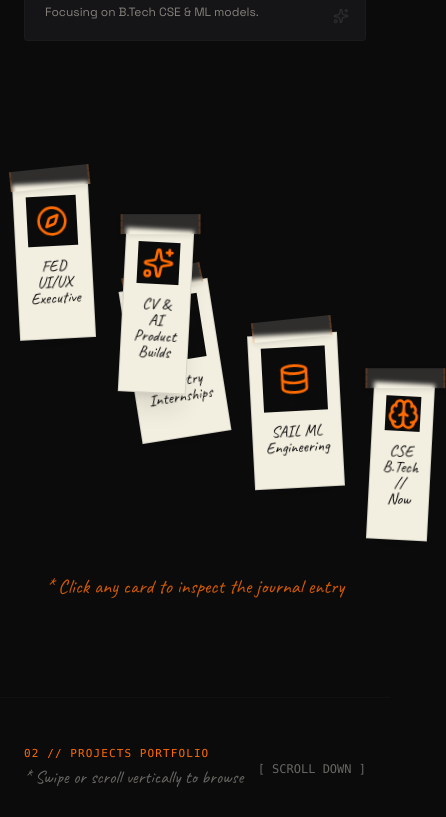
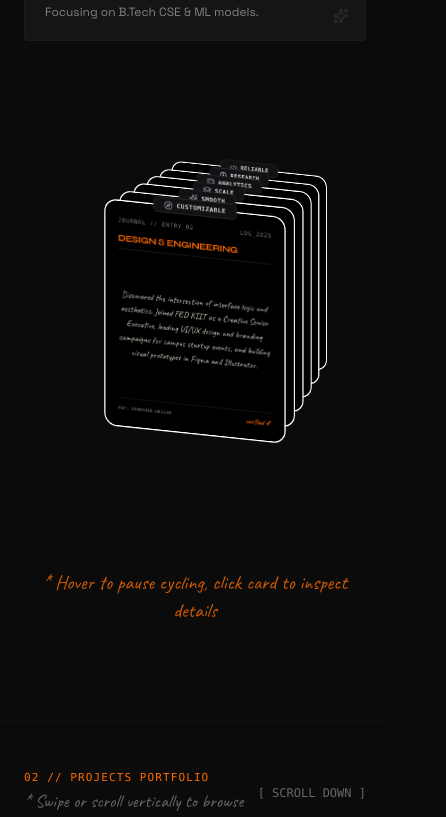
Before and after one commit to krrishx/krrish-portfolio, a Next.js app: page / in a window 390 px wide. Shown: the part 2706-3523 px from the top of the page, 446 px wide, since content can reach past the window. Built offline with nearby package versions, Linux system fonts and the light colour scheme; a web font is replaced by a local one.

Commit message:
checkpoint: story, projects and cardswap updates

```diff
--- a/package.json
+++ b/package.json
@@ -10,6 +10,7 @@
   },
   "dependencies": {
     "framer-motion": "^12.40.0",
+    "gsap": "^3.15.0",
     "lenis": "^1.3.23",
     "lucide-react": "^1.17.0",
     "next": "16.2.9",
--- a/src/app/layout.tsx
+++ b/src/app/layout.tsx
@@ -51,6 +51,7 @@ export default function RootLayout({
     <html
       lang="en"
       className={`${spaceGrotesk.variable} ${playfair.variable} ${syne.variable} ${caveat.variable} dark scroll-smooth`}
+      suppressHydrationWarning
     >
       <body className="bg-charcoal text-parchment font-sans selection:bg-amber-accent selection:text-charcoal min-h-screen antialiased overflow-x-hidden">
         <CustomCursor />
--- /dev/null
+++ b/src/components/sections/CardSwap.css
@@ -0,0 +1,34 @@
+.card-swap-container {
+  position: relative;
+  perspective: 900px;
+  overflow: visible;
+  display: flex;
+  align-items: center;
+  justify-content: center;
+}
+
+.card {
+  position: absolute;
+  top: 50%;
+  left: 50%;
+  border-radius: 20px;
+  border: 2px solid #fff;
+  background: #000;
+
+  transform-style: preserve-3d;
+  will-change: transform;
+  backface-visibility: hidden;
+  -webkit-backface-visibility: hidden;
+}
+
+@media (max-width: 768px) {
+  .card-swap-container {
+    transform: scale(0.85);
+  }
+}
+
+@media (max-width: 480px) {
+  .card-swap-container {
+    transform: scale(0.7);
+  }
+}
--- /dev/null
+++ b/src/components/sections/CardSwap.tsx
@@ -0,0 +1,217 @@
+"use client";
+
+import React, { Children, cloneElement, forwardRef, isValidElement, useEffect, useMemo, useRef } from "react";
+import gsap from "gsap";
+import "./CardSwap.css";
+
+interface CardProps extends React.HTMLAttributes<HTMLDivElement> {
+  customClass?: string;
+}
+
+export const Card = forwardRef<HTMLDivElement, CardProps>(
+  ({ customClass = "", ...rest }, ref) => (
+    <div
+      ref={ref}
+      {...rest}
+      className={`card ${customClass} ${rest.className ?? ""}`.trim()}
+    />
+  )
+);
+Card.displayName = "Card";
+
+interface CardSwapProps {
+  width?: number | string;
+  height?: number | string;
+  cardDistance?: number;
+  verticalDistance?: number;
+  delay?: number;
+  pauseOnHover?: boolean;
+  onCardClick?: (index: number) => void;
+  skewAmount?: number;
+  easing?: "elastic" | "standard";
+  children?: React.ReactNode;
+}
+
+const makeSlot = (i: number, distX: number, distY: number, total: number) => ({
+  x: i * distX,
+  y: -i * distY,
+  z: -i * distX * 1.5,
+  zIndex: total - i
+});
+
+const placeNow = (el: HTMLElement | null, slot: ReturnType<typeof makeSlot>, skew: number) => {
+  if (!el) return;
+  gsap.set(el, {
+    x: slot.x,
+    y: slot.y,
+    z: slot.z,
+    xPercent: -50,
+    yPercent: -50,
+    skewY: skew,
+    transformOrigin: "center center",
+    zIndex: slot.zIndex,
+    force3D: true
+  });
+};
+
+const CardSwap: React.FC<CardSwapProps> = ({
+  width = 500,
+  height = 400,
+  cardDistance = 60,
+  verticalDistance = 70,
+  delay = 5000,
+  pauseOnHover = false,
+  onCardClick,
+  skewAmount = 6,
+  easing = "elastic",
+  children
+}) => {
+  const config =
+    easing === "elastic"
+      ? {
+          ease: "elastic.out(0.6,0.9)",
+          durDrop: 2,
+          durMove: 2,
+          durReturn: 2,
+          promoteOverlap: 0.9,
+          returnDelay: 0.05
+        }
+      : {
+          ease: "power1.inOut",
+          durDrop: 0.8,
+          durMove: 0.8,
+          durReturn: 0.8,
+          promoteOverlap: 0.45,
+          returnDelay: 0.2
+        };
+
+  const childArr = useMemo(() => Children.toArray(children), [children]);
+
+  const refs = useMemo(
+    () => childArr.map(() => React.createRef<HTMLDivElement>()),
+    // eslint-disable-next-line react-hooks/exhaustive-deps
+    [childArr.length]
+  );
+
+  const order = useRef<number[]>(Array.from({ length: childArr.length }, (_, i) => i));
+
+  const tlRef = useRef<gsap.core.Timeline | null>(null);
+  const intervalRef = useRef<number | undefined>(undefined);
+  const container = useRef<HTMLDivElement | null>(null);
+
+  useEffect(() => {
+    order.current = Array.from({ length: refs.length }, (_, i) => i);
+
+    const total = refs.length;
+    refs.forEach((r, i) => placeNow(r.current, makeSlot(i, cardDistance, verticalDistance, total), skewAmount));
+
+    const swap = () => {
+      if (order.current.length < 2) return;
+
+      const [front, ...rest] = order.current;
+      const elFront = refs[front].current;
+      const tl = gsap.timeline();
+      tlRef.current = tl;
+
+      tl.to(elFront, {
+        y: "+=500",
+        duration: config.durDrop,
+        ease: config.ease
+      });
+
+      tl.addLabel("promote", `-=${config.durDrop * config.promoteOverlap}`);
+      rest.forEach((idx, i) => {
+        const el = refs[idx].current;
+        const slot = makeSlot(i, cardDistance, verticalDistance, refs.length);
+        tl.set(el, { zIndex: slot.zIndex }, "promote");
+        tl.to(
+          el,
+          {
+            x: slot.x,
+            y: slot.y,
+            z: slot.z,
+            duration: config.durMove,
+            ease: config.ease
+          },
+          `promote+=${i * 0.15}`
+        );
+      });
+
+      const backSlot = makeSlot(refs.length - 1, cardDistance, verticalDistance, refs.length);
+      tl.addLabel("return", `promote+=${config.durMove * config.returnDelay}`);
+      tl.call(
+        () => {
+          gsap.set(elFront, { zIndex: backSlot.zIndex });
+        },
+        undefined,
+        "return"
+      );
+      tl.to(
+        elFront,
+        {
+          x: backSlot.x,
+          y: backSlot.y,
+          z: backSlot.z,
+          duration: config.durReturn,
+          ease: config.ease
+        },
+        "return"
+      );
+
+      tl.call(() => {
+        order.current = [...rest, front];
+      });
+    };
+
+    intervalRef.current = window.setInterval(swap, delay);
+
+    if (pauseOnHover) {
+      const node = container.current;
+      if (!node) return;
+      const pause = () => {
+        tlRef.current?.pause();
+        clearInterval(intervalRef.current);
+      };
+      const resume = () => {
+        tlRef.current?.play();
+        intervalRef.current = window.setInterval(swap, delay);
+      };
+      node.addEventListener("mouseenter", pause);
+      node.addEventListener("mouseleave", resume);
+      return () => {
+        node.removeEventListener("mouseenter", pause);
+        node.removeEventListener("mouseleave", resume);
+        clearInterval(intervalRef.current);
+      };
+    }
+    return () => clearInterval(intervalRef.current);
+    // eslint-disable-next-line react-hooks/exhaustive-deps
+  }, [cardDistance, verticalDistance, delay, pauseOnHover, skewAmount, easing]);
+
+  const rendered = childArr.map((child, i) => {
+    if (isValidElement(child)) {
+      const element = child as React.ReactElement<{
+        style?: React.CSSProperties;
+        onClick?: React.MouseEventHandler;
+      }>;
+      return cloneElement(element, {
+        key: i,
+        ref: refs[i],
+        style: { width, height, ...(element.props.style ?? {}) },
+        onClick: (e: React.MouseEvent<HTMLDivElement>) => {
+          element.props.onClick?.(e);
+          onCardClick?.(i);
+        }
+      });
+    }
+    return child;
+  });
+
+  return (
+    <div ref={container} className="card-swap-container" style={{ width, height }}>
+      {rendered}
+    </div>
+  );
+};
+
+export default CardSwap;
--- a/src/components/sections/Contact.tsx
+++ b/src/components/sections/Contact.tsx
@@ -181,12 +181,12 @@ export default function Contact() {
                       <a href="mailto:krrishakaraj@gmail.com" className="hover:text-amber-accent transition-colors" title="Email Link">
                         <Mail className="w-4 h-4" />
                       </a>
-                      <a href="https://github.com/Krrish-Raj" target="_blank" rel="noopener noreferrer" className="hover:text-amber-accent transition-colors" title="GitHub profile">
+                      <a href="https://github.com/krrishx" target="_blank" rel="noopener noreferrer" className="hover:text-amber-accent transition-colors" title="GitHub profile">
                         <svg className="w-4.5 h-4.5 fill-current" viewBox="0 0 24 24">
                           <path d="M12 2C6.477 2 2 6.477 2 12c0 4.42 2.87 8.17 6.84 9.5.5.08.66-.23.66-.5v-1.69c-2.77.6-3.36-1.34-3.36-1.34-.46-1.16-1.11-1.47-1.11-1.47-.9-.62.07-.6.07-.6 1 .07 1.53 1.03 1.53 1.03.9 1.52 2.34 1.07 2.91.83.09-.65.35-1.09.63-1.34-2.22-.25-4.55-1.11-4.55-4.92 0-1.11.38-2 1.03-2.71-.1-.25-.45-1.29.1-2.64 0 0 .84-.27 2.75 1.02.79-.22 1.65-.33 2.5-.33.85 0 1.71.11 2.5.33 1.91-1.29 2.75-1.02 2.75-1.02.55 1.35.2 2.39.1 2.64.65.71 1.03 1.6 1.03 2.71 0 3.82-2.34 4.66-4.57 4.91.36.31.69.92.69 1.85V21c0 .27.16.59.67.5C19.14 20.16 22 16.42 22 12A10 10 0 0 0 12 2z"/>
                         </svg>
                       </a>
-                      <a href="https://linkedin.com/in/krrish-raj" target="_blank" rel="noopener noreferrer" className="hover:text-amber-accent transition-colors" title="LinkedIn profile">
+                      <a href="https://www.linkedin.com/in/krrish-raj-b109b5324/" target="_blank" rel="noopener noreferrer" className="hover:text-amber-accent transition-colors" title="LinkedIn profile">
                         <svg className="w-4.5 h-4.5 fill-current" viewBox="0 0 24 24">
                           <path d="M19 0h-14c-2.761 0-5 2.239-5 5v14c0 2.761 2.239 5 5 5h14c2.762 0 5-2.239 5-5v-14c0-2.761-2.238-5-5-5zm-11 19h-3v-11h3v11zm-1.5-12.268c-.966 0-1.75-.779-1.75-1.75s.784-1.75 1.75-1.75 1.75.779 1.75 1.75-.784 1.75-1.75 1.75zm13.5 12.268h-3v-5.604c0-3.368-4-3.113-4 0v5.604h-3v-11h3v1.765c1.396-2.586 7-2.777 7 2.476v6.759z"/>
                         </svg>
--- a/src/components/sections/Story.tsx
+++ b/src/components/sections/Story.tsx
@@ -1,8 +1,9 @@
 "use client";
 
-import { useState } from "react";
+import React, { useState, useRef } from "react";
 import { motion, AnimatePresence } from "framer-motion";
 import { Code2, Database, Brain, Sparkles, X, Compass, Layers } from "lucide-react";
+import CardSwap, { Card } from "./CardSwap";
 
 interface Chapter {
   id: string;
@@ -12,10 +13,13 @@ interface Chapter {
   icon: React.ReactNode;
   content: string;
   sketchLabel: string;
+  tabLabel: string;
 }
+
 
 export default function Story() {
   const [activeChapter, setActiveChapter] = useState<Chapter | null>(null);
+  const storyRef = useRef<HTMLDivElement>(null);
 
   const chapters: Chapter[] = [
     {
@@ -26,6 +30,7 @@ export default function Story() {
       icon: <Code2 className="w-8 h-8 text-amber-accent" />,
       content: "Graduated school from Delhi Public School Bokaro Steel City and started my B.Tech in Computer Science Engineering at KIIT Bhubaneswar. Moved beyond basic tutorials to deep-dive into compiler logic, discrete structures, and algorithmic complexities.",
       sketchLabel: "KIIT CSE Start",
+      tabLabel: "Reliable",
     },
     {
       id: "android-design",
@@ -35,6 +40,7 @@ export default function Story() {
       icon: <Compass className="w-8 h-8 text-amber-accent" />,
       content: "Discovered the intersection of interface logic and aesthetics. Joined FED KIIT as a Creative Senior Executive, leading UI/UX design and branding campaigns for campus startup events, and building visual prototypes in Figma and Illustrator.",
       sketchLabel: "FED UI/UX Executive",
+      tabLabel: "Customizable",
     },
     {
       id: "smartbite-scanguard",
@@ -44,6 +50,7 @@ export default function Story() {
       icon: <Sparkles className="w-8 h-8 text-amber-accent" />,
       content: "Shipped functional products from scratch. Developed the SmartBite AI meal planner app in Kotlin/Firebase, built the ScanGuard QR scanner using local OpenCV CV filters, and designed the React-based secure data eraser dashboard for ZeroTrace (SIH 2025).",
       sketchLabel: "CV & AI Product Builds",
+      tabLabel: "Smooth",
     },
     {
       id: "ui-ux-design-eng",
@@ -53,6 +60,7 @@ export default function Story() {
       icon: <Layers className="w-8 h-8 text-amber-accent" />,
       content: "Worked as a Design Engineering Intern at Last Minutes Deals under an ex-Swiggy Design Lead. Joined GDG KIIT to design and build responsive event web setups, and interned at Fyndr to design branding systems for entrepreneur networks.",
       sketchLabel: "Industry Internships",
+      tabLabel: "Scale",
     },
     {
       id: "sail-intern",
@@ -62,6 +70,7 @@ export default function Story() {
       icon: <Database className="w-8 h-8 text-amber-accent" />,
       content: "Interned at Steel Authority of India Limited (SAIL) Bokaro Steel Plant. Developed a machine learning operational anomaly platform processing 1,000+ sensor logs across 20+ process parameters to pre-empt heavy hardware breakdowns.",
       sketchLabel: "SAIL ML Engineering",
+      tabLabel: "Analytics",
     },
     {
       id: "ai-now",
@@ -71,11 +80,12 @@ export default function Story() {
       icon: <Brain className="w-8 h-8 text-amber-accent" />,
       content: "Currently in my B.Tech CSE track at KIIT. Designing predictive diagnostics pipelines, caching telemetry nodes, and exploring local LLM agents to bridge creative UI patterns with robust computing systems.",
       sketchLabel: "CSE B.Tech // Now",
+      tabLabel: "Research",
     },
   ];
 
   return (
-    <section id="story" className="relative min-h-screen py-24 px-6 md:px-12 lg:px-20 border-b border-steel/20 bg-charcoal">
+    <section id="story" ref={storyRef} className="relative min-h-screen py-24 px-6 md:px-12 lg:px-20 border-b border-steel/20 bg-charcoal">
       {/* Background Section Index Header */}
       <div className="absolute top-8 left-6 md:left-12 lg:left-20 font-mono text-[11px] text-amber-accent tracking-widest uppercase">
         01 // BUILDER&apos;S LOG
@@ -155,41 +165,65 @@ export default function Story() {
           </div>
         </div>
 
-        {/* Right Interactive polaroids column */}
+        {/* Right Interactive card stack column */}
         <div className="lg:col-span-5 flex flex-col items-center justify-center relative lg:sticky lg:top-32 pt-8 lg:pt-0">
-          <div className="relative w-72 h-[420px] max-w-full flex items-center justify-center">
-            {/* Scattered taped polaroid layouts */}
-            {chapters.map((ch, idx) => {
-              const rotateVal = (idx * 6) % 18 - 9;
-              const yVal = (idx * 50) - 120;
-              const xVal = (idx * 30) % 90 - 45;
-              return (
-                <motion.div
-                  key={ch.id}
-                  initial={{ opacity: 0, rotate: rotateVal, y: yVal, x: xVal }}
-                  whileInView={{ opacity: 1 }}
-                  viewport={{ once: true }}
-                  whileHover={{ scale: 1.05, zIndex: 10, rotate: rotateVal * 0.5 }}
-                  onClick={() => setActiveChapter(ch)}
-                  className="absolute bg-parchment text-charcoal p-3 pb-8 w-56 shadow-xl border border-steel/15 cursor-pointer select-none tape-effect"
-                  style={{ zIndex: chapters.length - idx }}
-                >
-                  {/* Aspect square with raw grid lines representing sketchbook theme */}
-                  <div className="w-full aspect-square bg-[#0b0b0c] flex items-center justify-center relative overflow-hidden group">
-                    <div className="absolute inset-0 grid-notebook opacity-20" />
-                    {ch.icon}
+          <div className="relative w-80 h-[400px] max-w-full flex items-center justify-center scale-90 sm:scale-95 lg:scale-100 transition-transform duration-300">
+            <CardSwap
+              width={288}
+              height={360}
+              cardDistance={20}
+              verticalDistance={20}
+              delay={5000}
+              pauseOnHover={true}
+              onCardClick={(idx) => {
+                setActiveChapter(chapters[idx]);
+              }}
+            >
+              {chapters.map((ch, idx) => (
+                <Card key={ch.id}>
+                  <div className="w-full h-full transition-transform duration-300 hover:scale-[1.02] flex flex-col justify-between p-5 relative">
+                    {/* Top Tab sticking out */}
+                    <div className="absolute -top-3.5 left-1/2 -translate-x-1/2 bg-[#121214] px-4 py-1 rounded-md text-[10px] font-mono flex items-center gap-1.5 shadow-md border border-zinc-800 text-zinc-300">
+                      <div className="w-3.5 h-3.5 flex items-center justify-center text-zinc-400">
+                        {React.cloneElement(ch.icon as any, { className: "w-3.5 h-3.5 text-current" })}
+                      </div>
+                      <span className="uppercase tracking-wider font-semibold">{ch.tabLabel}</span>
+                    </div>
+
+                    {/* Card Header */}
+                    <div className="flex justify-between items-center text-[9px] font-mono text-zinc-500 uppercase tracking-widest pt-1">
+                      <span>JOURNAL // ENTRY_0{idx + 1}</span>
+                      <span>LOG_{ch.year}</span>
+                    </div>
+
+                    {/* Card Title */}
+                    <h3 className="font-syne font-bold text-sm uppercase tracking-tight text-amber-accent mt-3 leading-tight border-b border-zinc-800/60 pb-2 text-left">
+                      {ch.title}
+                    </h3>
+
+                    {/* Handwriting details */}
+                    <div className="flex-grow flex items-center justify-center my-3 overflow-y-auto pr-0.5 custom-scrollbar text-center">
+                      <p className="font-handwriting text-sm text-parchment/85 leading-relaxed">
+                        {ch.content}
+                      </p>
+                    </div>
+
+                    {/* Bottom Barcode */}
+                    <div className="border-t border-zinc-800/60 pt-2 flex justify-between items-center text-[7px] font-mono text-zinc-500">
+                      <span>REF: #{ch.id.toUpperCase()}</span>
+                      <span className="font-handwriting text-xs text-amber-accent font-semibold">
+                        verified ✓
+                      </span>
+                    </div>
                   </div>
-                  <p className="font-handwriting text-base text-charcoal text-center mt-3 leading-none">
-                    {ch.sketchLabel}
-                  </p>
-                </motion.div>
-              );
-            })}
+                </Card>
+              ))}
+            </CardSwap>
           </div>
 
-          <div className="text-center mt-8">
+          <div className="text-center mt-12">
             <span className="font-handwriting text-xl text-amber-accent/80">
-              * Click any card to inspect the journal entry
+              * Hover to pause cycling, click card to inspect details
             </span>
           </div>
         </div>
```
Also changed, not shown: src/app/globals.css (+12 -0 lines), src/components/sections/Projects.tsx (+5 -5 lines), 1 other file (tests, documents, lock files or other folders).
